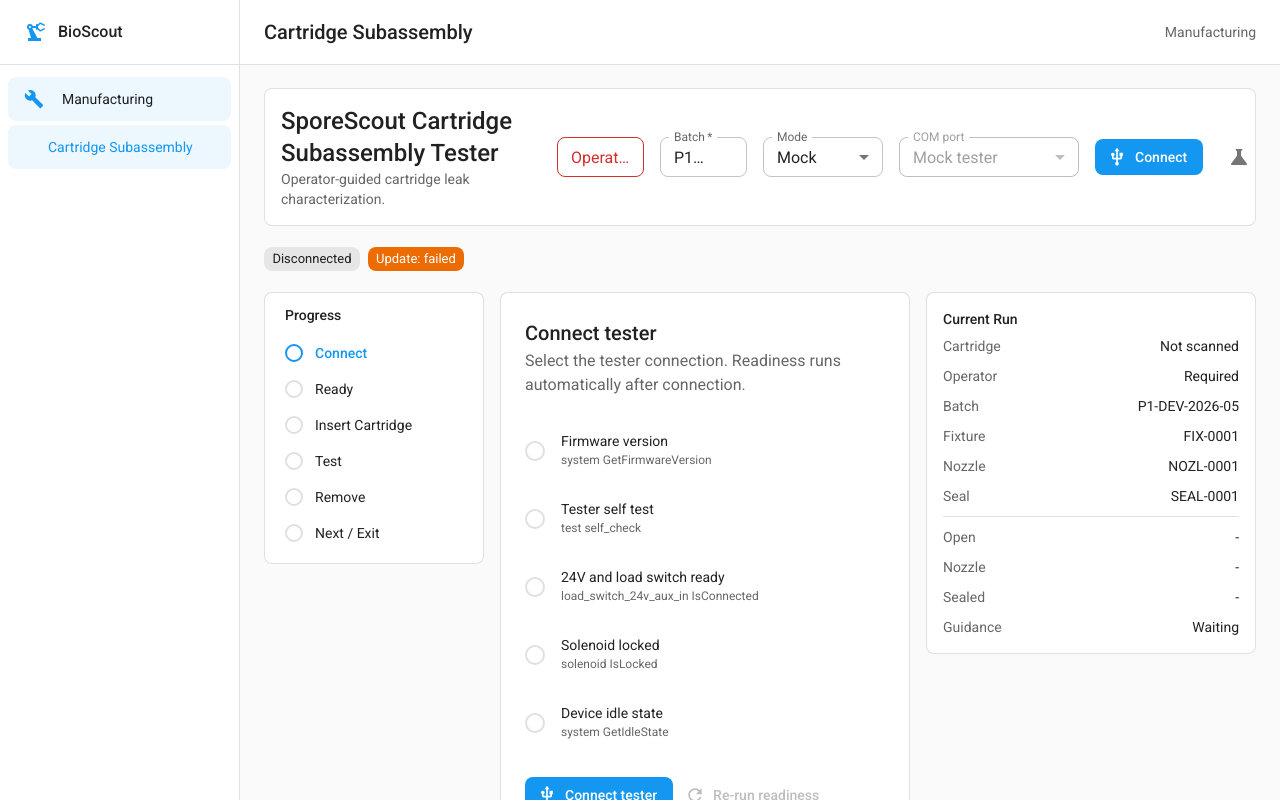
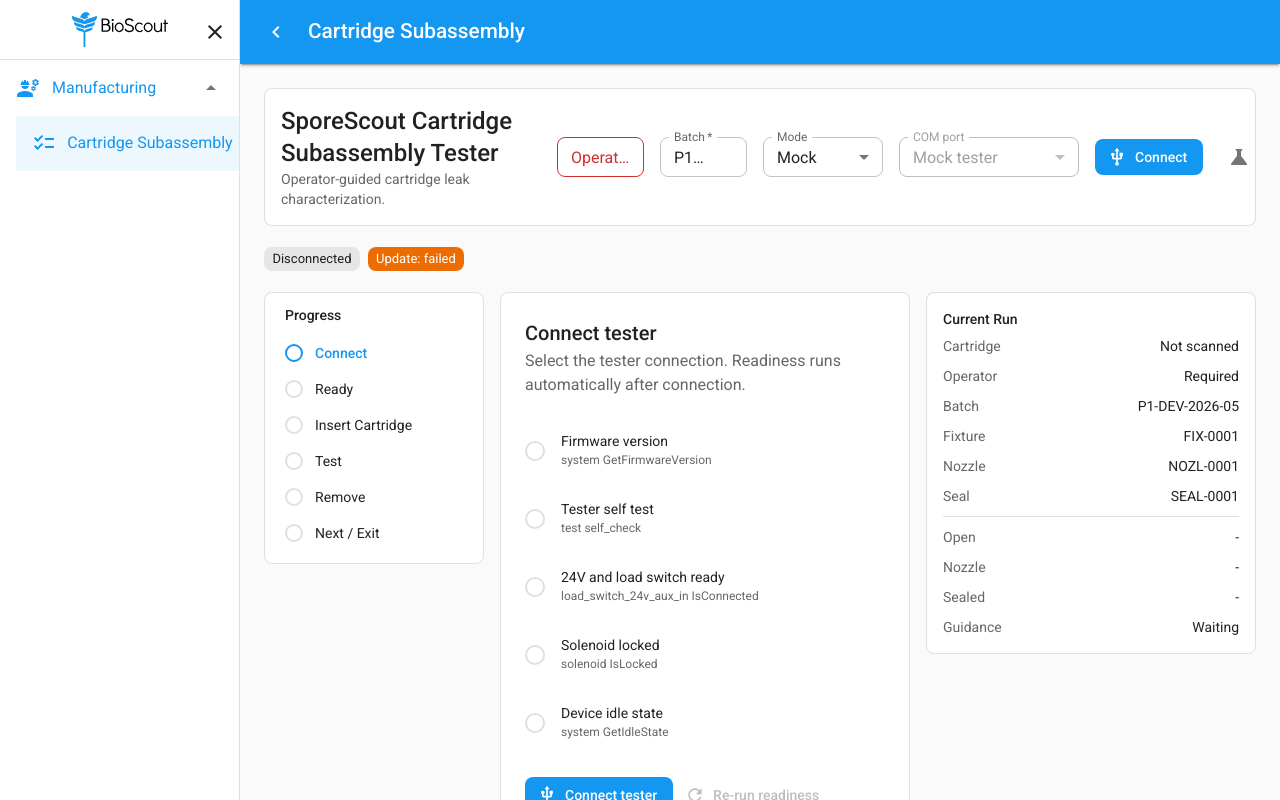
Before and after one commit to BioScout/sporescout.testing-tools, a React (Vite) app: page / in a window 1280 px wide. Built offline with nearby package versions, Linux system fonts and the light colour scheme.

Commit message:
Match dashboard shell styling

```diff
--- a/src/layout/DashboardShell.tsx
+++ b/src/layout/DashboardShell.tsx
@@ -1,99 +1,273 @@
-import BuildIcon from '@mui/icons-material/Build'
-import PrecisionManufacturingIcon from '@mui/icons-material/PrecisionManufacturing'
+import ArrowDropDownIcon from '@mui/icons-material/ArrowDropDown'
+import ChecklistIcon from '@mui/icons-material/Checklist'
+import ChevronLeftIcon from '@mui/icons-material/ChevronLeft'
+import CloseIcon from '@mui/icons-material/Close'
+import EngineeringIcon from '@mui/icons-material/Engineering'
+import MenuIcon from '@mui/icons-material/Menu'
 import {
   AppBar,
+  Accordion,
+  AccordionDetails,
+  AccordionSummary,
   Box,
   Divider,
   Drawer,
-  List,
+  IconButton,
   ListItemButton,
   ListItemIcon,
   ListItemText,
   Toolbar,
+  Tooltip,
   Typography,
   useTheme,
 } from '@mui/material'
+import { grey } from '@mui/material/colors'
+import { useState } from 'react'
+import logoUrl from '../assets/logo-full.svg?url'
 import { DASHBOARD_SIDEBAR_WIDTH } from '../shared/contracts'
 
 interface DashboardShellProps {
   children: React.ReactNode
 }
 
+const topBarHeights = ['3.5rem', '4rem'] as const
+
 export function DashboardShell({ children }: DashboardShellProps) {
   const theme = useTheme()
+  const [drawerOpen, setDrawerOpen] = useState(true)
+
+  const openedMixin = {
+    width: DASHBOARD_SIDEBAR_WIDTH,
+    transition: theme.transitions.create('width', {
+      easing: theme.transitions.easing.sharp,
+      duration: theme.transitions.duration.enteringScreen,
+    }),
+    overflowX: 'hidden',
+  }
+
+  const closedMixin = {
+    transition: theme.transitions.create('width', {
+      easing: theme.transitions.easing.sharp,
+      duration: theme.transitions.duration.leavingScreen,
+    }),
+    overflowX: 'hidden',
+    width: { xs: 0, sm: 0, md: `calc(${theme.spacing(8)} + 1px)` },
+  }
 
   return (
-    <Box sx={{ display: 'flex', height: '100vh', bgcolor: 'grey.50' }}>
+    <Box sx={{ display: 'flex', position: 'relative', height: '100vh' }}>
       <AppBar
         position="fixed"
-        elevation={0}
+        elevation={2}
         sx={{
-          width: `calc(100% - ${DASHBOARD_SIDEBAR_WIDTH}px)`,
-          ml: `${DASHBOARD_SIDEBAR_WIDTH}px`,
-          bgcolor: 'background.paper',
-          color: 'text.primary',
-          borderBottom: `1px solid ${theme.palette.divider}`,
+          zIndex: theme.zIndex.drawer + (drawerOpen ? -1 : 1),
+          transition: theme.transitions.create(['width', 'margin'], {
+            easing: theme.transitions.easing.sharp,
+            duration: theme.transitions.duration.leavingScreen,
+          }),
+          ...(drawerOpen && {
+            marginLeft: { xs: 0, sm: 0, md: DASHBOARD_SIDEBAR_WIDTH },
+            width: {
+              xs: '100%',
+              sm: '100%',
+              md: `calc(100% - ${DASHBOARD_SIDEBAR_WIDTH}px)`,
+            },
+            transition: theme.transitions.create(['width', 'margin'], {
+              easing: theme.transitions.easing.sharp,
+              duration: theme.transitions.duration.enteringScreen,
+            }),
+          }),
         }}
       >
-        <Toolbar sx={{ minHeight: { xs: '3.5rem', sm: '4rem' }, gap: 2 }}>
-          <Typography variant="h6" component="div" sx={{ flexGrow: 1 }}>
-            Cartridge Subassembly
-          </Typography>
-          <Typography color="text.secondary" variant="body2">
-            Manufacturing
-          </Typography>
+        <Toolbar sx={{ zIndex: 1190, display: 'flex', gap: '0.5rem', minHeight: topBarHeights }}>
+          <IconButton
+            size="large"
+            edge="start"
+            color="inherit"
+            aria-label="menu"
+            onClick={() => setDrawerOpen((open) => !open)}
+          >
+            {drawerOpen ? <ChevronLeftIcon /> : <MenuIcon />}
+          </IconButton>
+          <Box sx={{ display: 'flex', alignItems: 'center', flexGrow: 1, minWidth: 0, gap: 1 }}>
+            <Typography
+              variant="h6"
+              component="div"
+              noWrap
+              sx={{
+                fontSize: '1.3rem',
+                minWidth: 0,
+                overflow: 'hidden',
+                textOverflow: 'ellipsis',
+                display: 'flex',
+                alignItems: 'center',
+                flex: '0 1 auto',
+              }}
+            >
+              Cartridge Subassembly
+            </Typography>
+          </Box>
         </Toolbar>
       </AppBar>
 
       <Drawer
         variant="permanent"
+        open={drawerOpen}
+        elevation={4}
         sx={{
           width: DASHBOARD_SIDEBAR_WIDTH,
           flexShrink: 0,
-          [`& .MuiDrawer-paper`]: {
-            width: DASHBOARD_SIDEBAR_WIDTH,
-            boxSizing: 'border-box',
-            borderRight: `1px solid ${theme.palette.divider}`,
-          },
+          whiteSpace: 'nowrap',
+          boxSizing: 'border-box',
+          ...(drawerOpen
+            ? {
+                ...openedMixin,
+                '& .MuiDrawer-paper': openedMixin,
+              }
+            : {
+                ...closedMixin,
+                '& .MuiDrawer-paper': closedMixin,
+              }),
         }}
       >
-        <Toolbar sx={{ minHeight: { xs: '3.5rem', sm: '4rem' }, px: 2 }}>
-          <Box sx={{ display: 'flex', alignItems: 'center', gap: 1.25 }}>
-            <PrecisionManufacturingIcon color="primary" />
-            <Typography variant="subtitle1" fontWeight={500}>
-              BioScout
-            </Typography>
+        <Box
+          sx={{
+            display: 'flex',
+            alignItems: 'center',
+            justifyContent: 'center',
+            position: 'relative',
+            height: topBarHeights,
+          }}
+        >
+          <Box component="img" src={logoUrl} sx={{ maxWidth: '6rem' }} />
+          <IconButton
+            size="large"
+            edge="start"
+            color="inherit"
+            aria-label="menu"
+            onClick={() => setDrawerOpen(false)}
+            sx={{ position: 'absolute', top: 8, right: 0, color: grey[900] }}
+          >
+            {drawerOpen && <CloseIcon />}
+          </IconButton>
+        </Box>
+        <Divider />
+        <Box sx={{ display: 'flex', flexDirection: 'column', height: '100%', overflow: 'hidden' }}>
+          <Box sx={{ flex: 1, overflowY: 'auto' }}>
+            {drawerOpen ? <ManufacturingAccordion /> : <CollapsedCartridgeLink />}
           </Box>
-        </Toolbar>
-        <Divider />
-        <List sx={{ px: 1, py: 1.5 }}>
-          <ListItemButton selected sx={{ borderRadius: 1, mb: 0.5 }}>
-            <ListItemIcon sx={{ minWidth: 38, color: 'primary.main' }}>
-              <BuildIcon fontSize="small" />
-            </ListItemIcon>
-            <ListItemText primary="Manufacturing" primaryTypographyProps={{ variant: 'body2' }} />
-          </ListItemButton>
-          <ListItemButton selected sx={{ borderRadius: 1, pl: 5 }}>
-            <ListItemText
-              primary="Cartridge Subassembly"
-              primaryTypographyProps={{ variant: 'body2', color: 'primary.main' }}
-            />
-          </ListItemButton>
-        </List>
+        </Box>
       </Drawer>
 
       <Box
         component="main"
         sx={{
           flexGrow: 1,
-          height: '100vh',
-          overflow: 'auto',
-          pt: { xs: '3.5rem', sm: '4rem' },
-          bgcolor: 'grey.50',
+          position: { xs: 'absolute', sm: 'absolute', md: 'relative' },
+          top: { xs: topBarHeights[0], sm: topBarHeights[1], md: 'initial' },
+          height: {
+            xs: `calc(100vh - ${topBarHeights[0]})`,
+            sm: `calc(100vh - ${topBarHeights[1]})`,
+            md: 'auto',
+          },
+          width: { xs: '100%', sm: '100%', md: 'auto' },
+          overflowY: 'auto',
+          backgroundColor: grey[50],
+          px: { xs: 1, sm: '1rem', md: theme.spacing(3) },
+          pt: { xs: 2, sm: '1rem', md: theme.spacing(3) },
+          pb: { xs: '6rem', sm: '1rem', md: theme.spacing(3) },
+          mt: { xs: 0, sm: 0, md: topBarHeights[1] },
+          transition: theme.transitions.create('margin', {
+            easing: theme.transitions.easing.sharp,
+            duration: theme.transitions.duration.leavingScreen,
+          }),
+          ...(drawerOpen && {
+            transition: theme.transitions.create('margin', {
+              easing: theme.transitions.easing.easeOut,
+              duration: theme.transitions.duration.enteringScreen,
+            }),
+            marginLeft: 0,
+          }),
         }}
       >
-        <Box sx={{ p: { xs: 2, md: 3 } }}>{children}</Box>
+        {children}
       </Box>
     </Box>
   )
 }
+
+function ManufacturingAccordion() {
+  return (
+    <Accordion expanded disableGutters sx={{ boxShadow: 'none', border: 'none', color: 'primary.secondary' }}>
+      <AccordionSummary
+        expandIcon={<ArrowDropDownIcon />}
+        sx={{
+          display: 'flex',
+          alignItems: 'center',
+          '&:hover': {
+            backgroundColor: grey[100],
+          },
+        }}
+      >
+        <Box
+          sx={{
+            display: 'flex',
+            alignItems: 'center',
+            cursor: 'pointer',
+            gap: '0.5rem',
+            py: '0.25rem',
+            color: 'primary.main',
+          }}
+        >
+          <EngineeringIcon />
+          <Typography sx={{ pl: '0.25rem' }}>Manufacturing</Typography>
+        </Box>
+      </AccordionSummary>
+      <AccordionDetails sx={{ display: 'flex', flexDirection: 'column', p: 0, pl: '1rem' }}>
+        <CartridgeMenuItem drawerOpen />
+      </AccordionDetails>
+    </Accordion>
+  )
+}
+
+function CollapsedCartridgeLink() {
+  return <CartridgeMenuItem drawerOpen={false} />
+}
+
+function CartridgeMenuItem({ drawerOpen }: { drawerOpen: boolean }) {
+  return (
+    <Tooltip title="Cartridge Subassembly" placement="right" disableHoverListener={drawerOpen}>
+      <ListItemButton
+        selected
+        sx={{
+          minHeight: 48,
+          justifyContent: drawerOpen ? 'initial' : 'center',
+          py: '0.7rem',
+        }}
+      >
+        <ListItemIcon
+          sx={{
+            minWidth: 0,
+            mr: drawerOpen ? '0.4rem' : 0,
+            justifyContent: 'center',
+            color: 'primary.main',
+            display: 'flex',
+            alignItems: 'center',
+          }}
+        >
+          <ChecklistIcon />
+          {drawerOpen && (
+            <ListItemText
+              primary="Cartridge Subassembly"
+              sx={{
+                opacity: 1,
+                color: 'primary.main',
+                pl: '0.7rem',
+              }}
+            />
+          )}
+        </ListItemIcon>
+      </ListItemButton>
+    </Tooltip>
+  )
+}
```
Also changed, not shown: src/assets/logo-full.svg (added), 1 other file (tests, documents, lock files or other folders).
